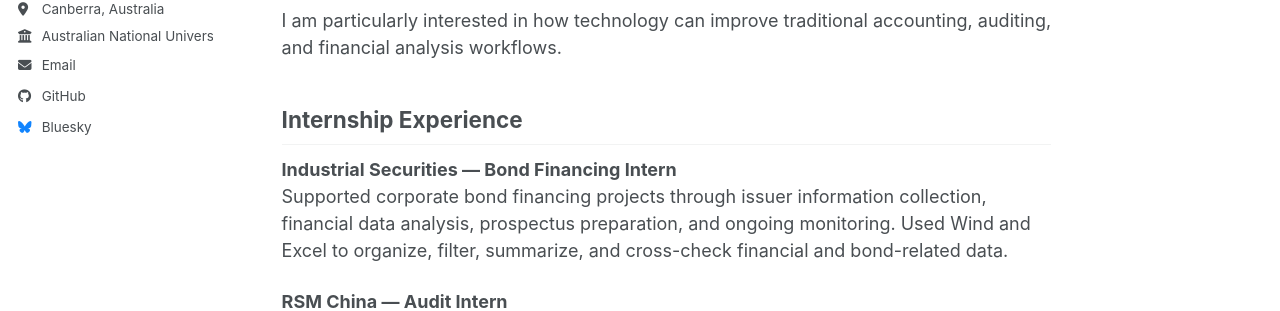
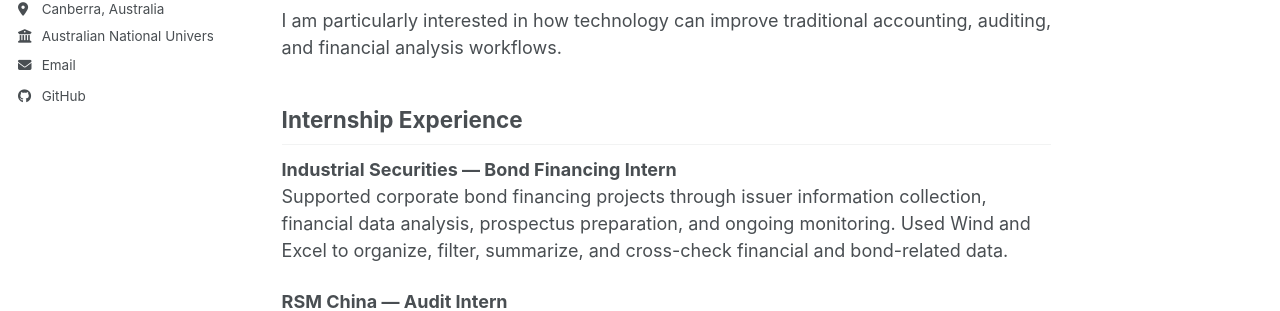
Before and after one commit to Albertobarytic1691/albertobarytic1691.github.io, a Jekyll site: the page built from _pages/about.md, in a window 1280 px wide. Shown: the part 420-731 px from the top of the page. Built offline with Jekyll 4.4.1, drawn with Linux system fonts in a browser that asks for light colours; a style sheet for code colours, icons or effects is not loaded.

Commit message:
Update _config.yml

```diff
--- a/_config.yml
+++ b/_config.yml
@@ -13,7 +13,7 @@
 title_separator          : "-"
 name                     : &name "Larry"
 description              : &description "Larry's personal portfolio in accounting, audit & finance"   # Update this with a general description of your site, this is the default if not overridden by a page
-url                      : https://larrykaldor123.github.io # The base hostname & protocol for your site e.g. "https://[your GitHub username].github.io",
+url                      : https://larrykaldor.github.io # The base hostname & protocol for your site e.g. "https://[your GitHub username].github.io",
                                                            # or if you already have some other page hosted on Github then use "https://[your GitHub username].github.io/[Your Repo Name]"
 baseurl                  : "" # the subpath of your site, e.g. "/blog"
 repository               : "larrykaldor123/Larrykaldor.github.io"
@@ -57,7 +57,7 @@
 
   # Social media
   artstation       : # Username
-  bluesky          : "bsky.app" # Replace this with you Bluesky username
+  bluesky          :
   facebook         : # Username
   flickr           : # Username
   foursquare       : # Username
```
